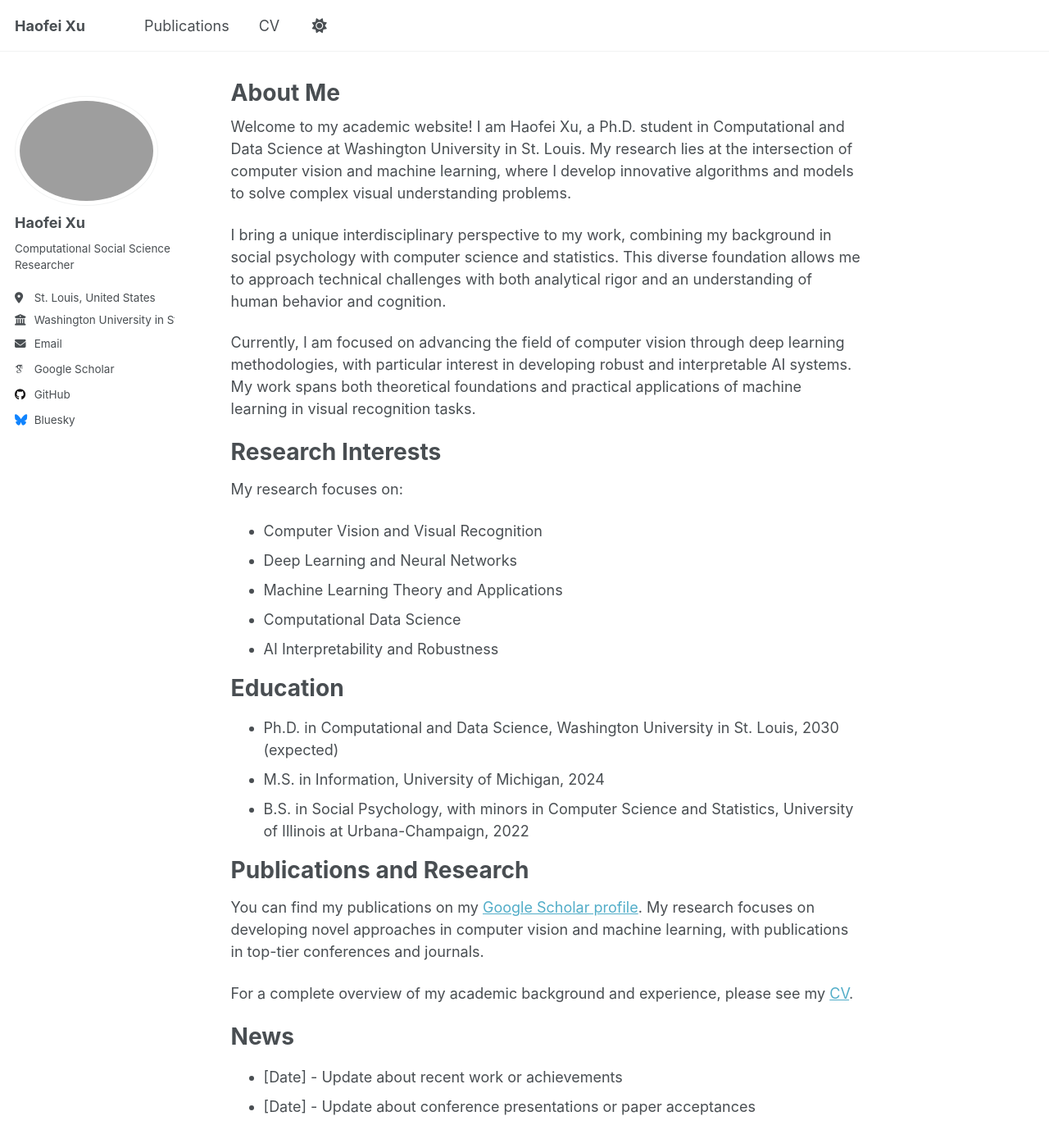
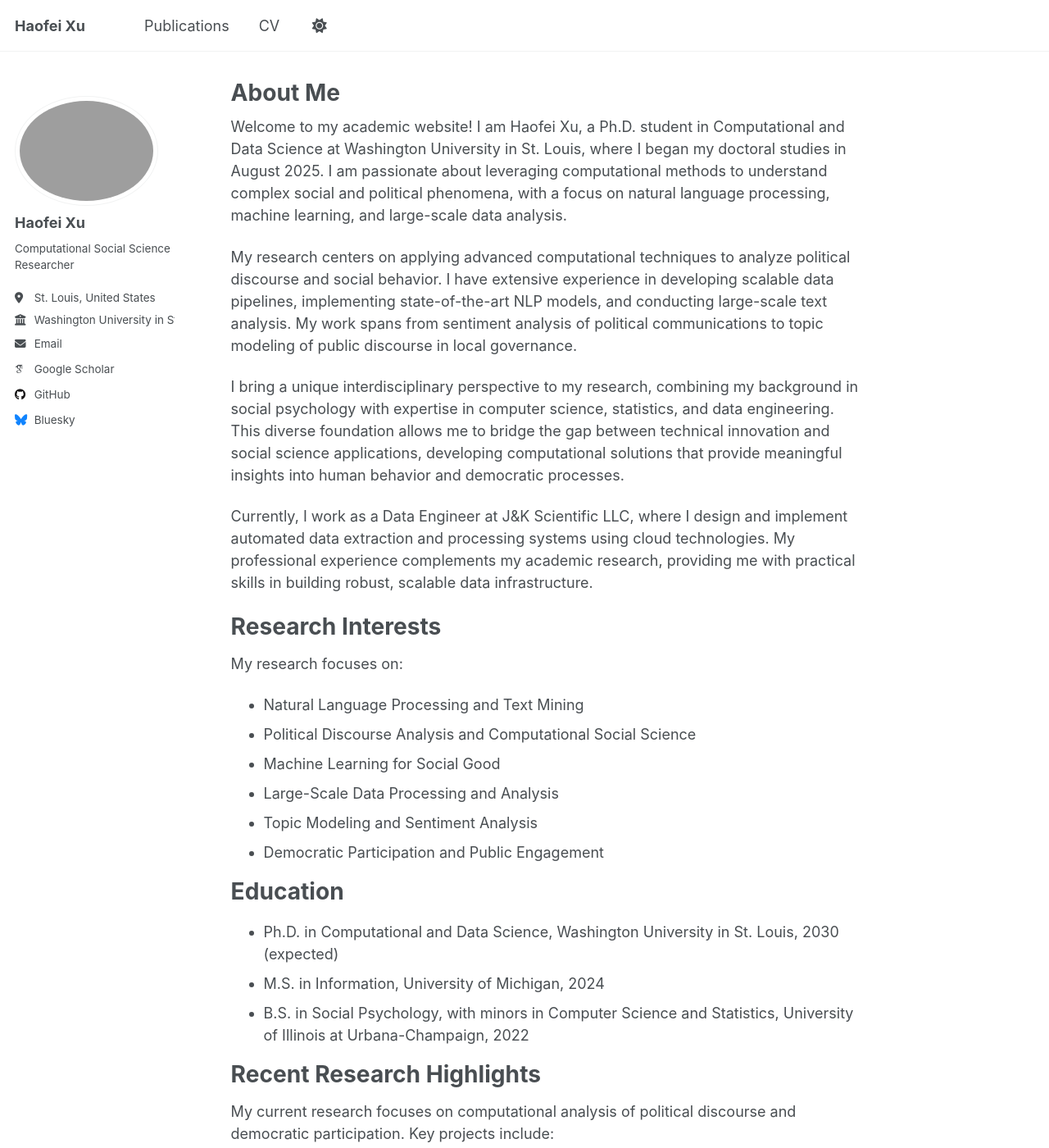
Before and after one commit to haofeix/haofeix.github.io, a Jekyll site: the page built from _pages/about.md, in a window 1280 px wide and 1400 px high. Shown: the whole window at 82% size. Built offline with Jekyll 4.4.1, drawn with Linux system fonts in a browser that asks for light colours; some web fonts are replaced; a script that is not in the unit is left out; some of the changed text lies outside the part shown.

Commit message:
Update about page

```diff
--- a/_pages/about.md
+++ b/_pages/about.md
@@ -7,20 +7,23 @@ redirect_from:
   - /about.html
 ---
 
-Welcome to my academic website! I am Haofei Xu, a Ph.D. student in Computational and Data Science at Washington University in St. Louis. My research lies at the intersection of computer vision and machine learning, where I develop innovative algorithms and models to solve complex visual understanding problems.
+Welcome to my academic website! I am Haofei Xu, a Ph.D. student in Computational and Data Science at Washington University in St. Louis, where I began my doctoral studies in August 2025. I am passionate about leveraging computational methods to understand complex social and political phenomena, with a focus on natural language processing, machine learning, and large-scale data analysis.
 
-I bring a unique interdisciplinary perspective to my work, combining my background in social psychology with computer science and statistics. This diverse foundation allows me to approach technical challenges with both analytical rigor and an understanding of human behavior and cognition.
+My research centers on applying advanced computational techniques to analyze political discourse and social behavior. I have extensive experience in developing scalable data pipelines, implementing state-of-the-art NLP models, and conducting large-scale text analysis. My work spans from sentiment analysis of political communications to topic modeling of public discourse in local governance.
 
-Currently, I am focused on advancing the field of computer vision through deep learning methodologies, with particular interest in developing robust and interpretable AI systems. My work spans both theoretical foundations and practical applications of machine learning in visual recognition tasks.
+I bring a unique interdisciplinary perspective to my research, combining my background in social psychology with expertise in computer science, statistics, and data engineering. This diverse foundation allows me to bridge the gap between technical innovation and social science applications, developing computational solutions that provide meaningful insights into human behavior and democratic processes.
+
+Currently, I work as a Data Engineer at J&K Scientific LLC, where I design and implement automated data extraction and processing systems using cloud technologies. My professional experience complements my academic research, providing me with practical skills in building robust, scalable data infrastructure.
 
 Research Interests
 ======
 My research focuses on:
-- Computer Vision and Visual Recognition
-- Deep Learning and Neural Networks
-- Machine Learning Theory and Applications
-- Computational Data Science
-- AI Interpretability and Robustness
+- Natural Language Processing and Text Mining
+- Political Discourse Analysis and Computational Social Science
+- Machine Learning for Social Good
+- Large-Scale Data Processing and Analysis
+- Topic Modeling and Sentiment Analysis
+- Democratic Participation and Public Engagement
 
 Education
 ======
@@ -28,13 +31,23 @@ Education
 * M.S. in Information, University of Michigan, 2024
 * B.S. in Social Psychology, with minors in Computer Science and Statistics, University of Illinois at Urbana-Champaign, 2022
 
+Recent Research Highlights
+======
+My current research focuses on computational analysis of political discourse and democratic participation. Key projects include:
+
+- **Large-Scale Political Discourse Analysis**: Leading a project analyzing public comments from 500+ Michigan municipalities, implementing scalable ETL pipelines on AWS and advanced NLP techniques including BERTopic for topic modeling.
+
+- **Election Sentiment Analysis**: Developed sentiment analysis models for 2024 US Election tweets using transformer models (DistilBERT), achieving 98.54% accuracy on 1M+ tweet dataset.
+
+- **Accessibility Research**: Conducted comparative analysis of web accessibility standards between US and Chinese universities, combining computational analysis with field studies.
+
 Publications and Research
 ======
-You can find my publications on my [Google Scholar profile](https://scholar.google.com/citations?user=ZMrZauUAAAAJ). My research focuses on developing novel approaches in computer vision and machine learning, with publications in top-tier conferences and journals.
+You can find my publications on my [Google Scholar profile](https://scholar.google.com/citations?user=ZMrZauUAAAAJ). My recent work includes publications on political discourse analysis and public engagement in local governance.
 
 For a complete overview of my academic background and experience, please see my [CV](/files/CV_Haofei Xu.pdf).
 
 News
 ======
-* [Date] - Update about recent work or achievements
-* [Date] - Update about conference presentations or paper acceptances
+* **August 2025** - Started Ph.D. program in Computational and Data Science at Washington University in St. Louis
+* **April 2024** - Presented research at Midwest Speech and Language Days 2024
```
